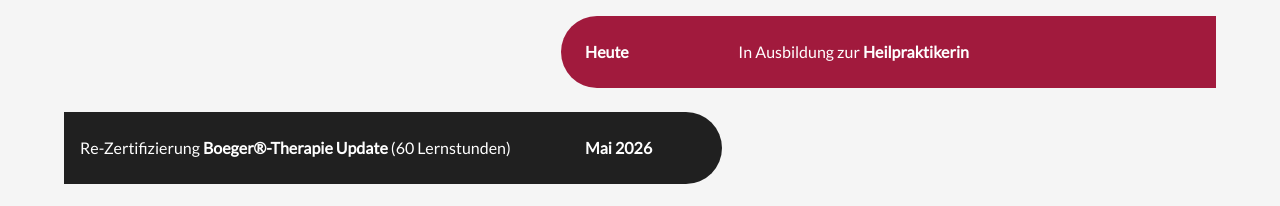
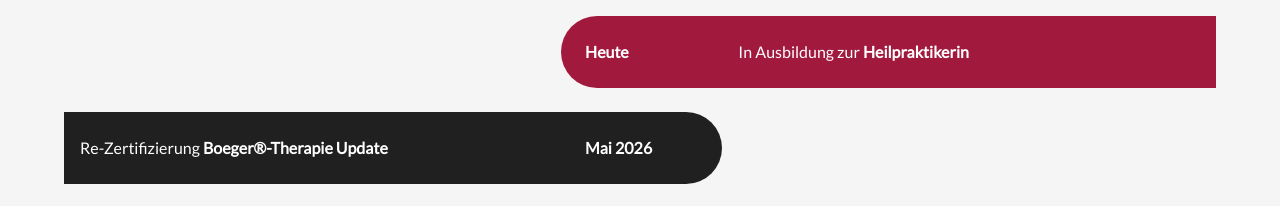
Before and after one commit to pojntfx/physio-dani.de, a Next.js app: page / in a window 1280 px wide. Shown: the part 2180-2386 px from the top of the page. Built offline with nearby package versions, Linux system fonts and the light colour scheme; no server answers.

Commit message:
chore: Drop Lernstunden section
Signed-off-by: Felicitas Pojtinger <felicitas@pojtinger.com>

```diff
--- a/pages/index.tsx
+++ b/pages/index.tsx
@@ -639,8 +639,7 @@
 
               <Event style={{ gridArea: "e12a" }}>
                 <Typography variant="body1">
-                  Re-Zertifizierung <Focus>Boeger®-Therapie Update</Focus> (60
-                  Lernstunden)
+                  Re-Zertifizierung <Focus>Boeger®-Therapie Update</Focus>
                 </Typography>
               </Event>
               <EventRight style={{ gridArea: "e12b" }}>
```
